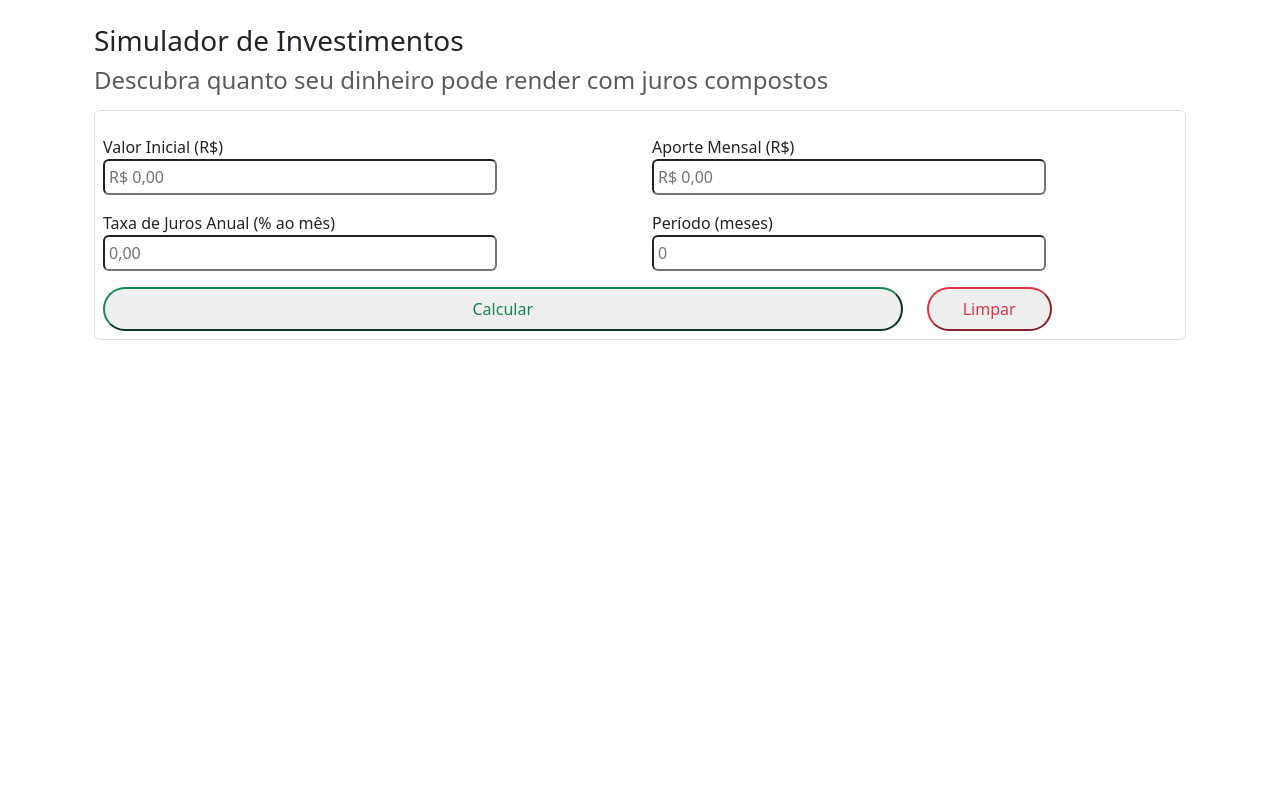
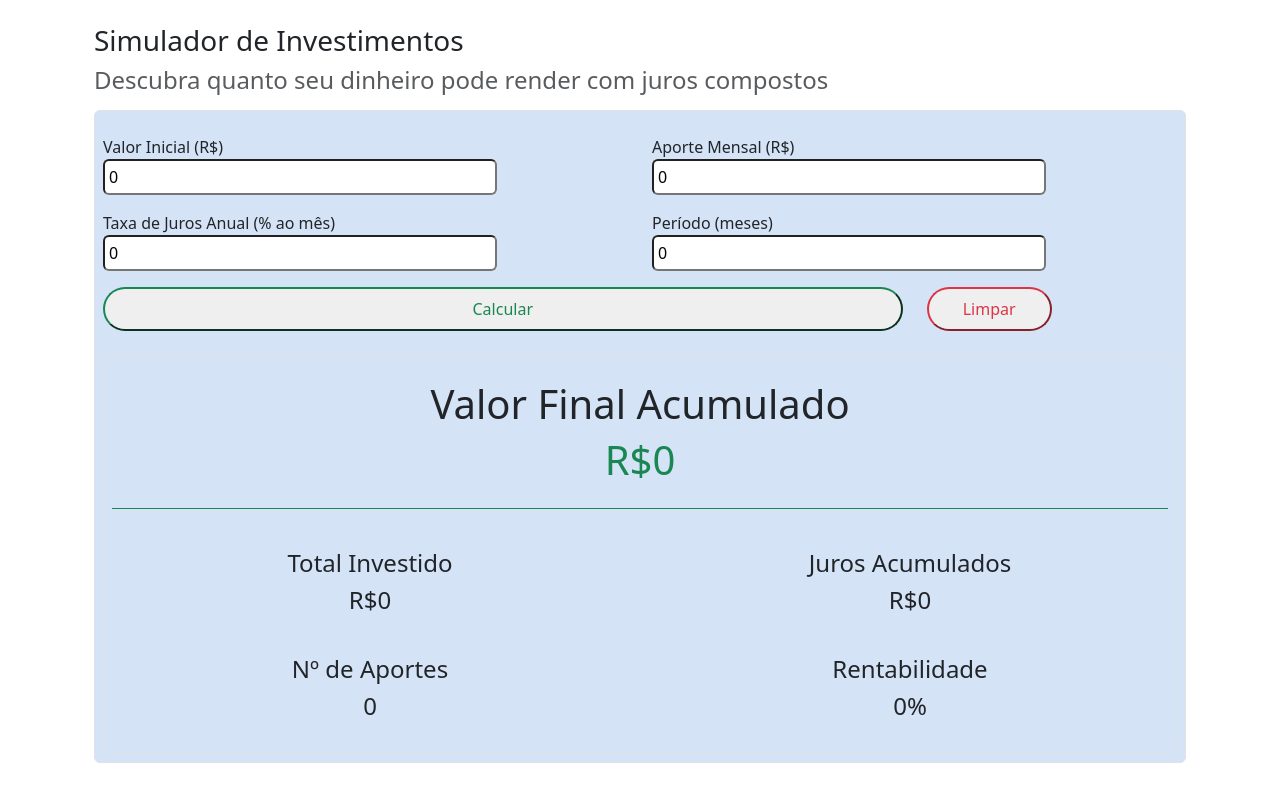
Before and after one commit to LeticiaSudan/fatec_pdm_p1, a React (Vite) app in the folder p1-investimentos/: page / in a window 1280 px wide. Both pictures are taken after a click on the button "Calcular". Built offline with nearby package versions, Linux system fonts and the light colour scheme.

Commit message:
feat(p1): cria exibedados

```diff
--- a/p1-investimentos/src/App.jsx
+++ b/p1-investimentos/src/App.jsx
@@ -1,14 +1,16 @@
 import React from 'react'
 import CapturaDados from './CapturaDados'
+import ExibeDados from './ExibeDados'
 
 const App = () => {
   return (
-    <div className="container p-4">
+    <div className="container p-4 ">
       <div className="row">
         <div className="col-sm-12 col-lg-12 col-xxl-12">
           <h3>Simulador de Investimentos</h3>
           <h4 className="text-muted mb-3">Descubra quanto seu dinheiro pode render com juros compostos</h4>
           <CapturaDados></CapturaDados>
+
         </div>
       </div>
     </div>
--- a/p1-investimentos/src/CapturaDados.jsx
+++ b/p1-investimentos/src/CapturaDados.jsx
@@ -1,37 +1,108 @@
-import React from 'react'
+import React, { useState } from 'react'
+import ExibeDados from './ExibeDados';
 
 const CapturaDados = () => {
+    const [calcular, setCalcular] = useState(false);
+    const [valorInicial, setValorInicial] = useState(0);
+    const [aporteMensal, setAporteMensal] = useState(0);
+    const [taxaJurosAnual, setTaxaJurosAnual] = useState(0);
+    const [periodoMeses, setPeriodoMeses] = useState(0);
+
+    const [valorFinal, setValorFinal] = useState(0);
+    const [totalInvestido, setTotalInvestido] = useState(0);
+    const [jurosAcumulados, setJurosAcumulados] = useState(0);
+    const [nAportes, setNAportes] = useState(0);
+    const [rentabilidade, setRentabilidade] = useState(0);
+    const [mostrarResultado, setMostrarResultado] = useState(false);
+
+    const calcularValores = () => {
+        const valorFinalCalculado =
+            valorInicial +
+            (aporteMensal * periodoMeses) +
+            (valorInicial * (taxaJurosAnual / 100) * (periodoMeses / 12));
+
+        const totalInvestidoCalculado =
+            valorInicial + (aporteMensal * periodoMeses);
+
+        const jurosAcumuladosCalculados =
+            valorFinalCalculado - totalInvestidoCalculado;
+
+        const nAportesCalculados = periodoMeses;
+
+        const rentabilidadeCalculada =
+            totalInvestidoCalculado > 0
+                ? (jurosAcumuladosCalculados / totalInvestidoCalculado) * 100
+                : 0;
+
+        setValorFinal(valorFinalCalculado);
+        setTotalInvestido(totalInvestidoCalculado);
+        setJurosAcumulados(jurosAcumuladosCalculados);
+        setNAportes(nAportesCalculados);
+        setRentabilidade(rentabilidadeCalculada);
+    };
+
     return (
-    <div className='container p-2 border rounded'>
+        <div className='container p-2 border rounded mt-3' style={{ backgroundColor: '#d5e3f6' }}>
             <div className='row'>
                 <div className='col-sm-12 col-lg-6 col-xxl-6 mt-3'>
                     <label htmlFor="valorInicial">Valor Inicial (R$)</label><br></br>
-          <input className="w-75 rounded p-1" type="text" placeholder="R$ 0,00"/>
+                    <input className="w-75 rounded p-1" type="number" placeholder="R$ 0,00" value={valorInicial} onChange={(e) => setValorInicial(Number(e.target.value))} />
                 </div>
 
                 <div className='col-sm-12 col-lg-6 col-xxl-6 mt-3'>
                     <label htmlFor="valorInicial">Aporte Mensal (R$)</label><br></br>
-          <input className="w-75 rounded p-1" type="text" placeholder="R$ 0,00"/>
+                    <input className="w-75 rounded p-1" type="number" placeholder="R$ 0,00" value={aporteMensal} onChange={(e) => setAporteMensal(Number(e.target.value))} />
                 </div>
 
                 <div className='col-sm-12 col-lg-6 col-xxl-6 mt-3'>
                     <label htmlFor="valorInicial">Taxa de Juros Anual (% ao mês)</label><br></br>
-          <input className="w-75 rounded p-1" type="text" placeholder="0,00"/>
+                    <input className="w-75 rounded p-1" type="number" placeholder="0,00" value={taxaJurosAnual} onChange={(e) => setTaxaJurosAnual(Number(e.target.value))} />
                 </div>
 
                 <div className='col-sm-12 col-lg-6 col-xxl-6 mt-3'>
                     <label htmlFor="valorInicial">Período (meses)</label><br></br>
-          <input className="w-75 rounded p-1" type="text" placeholder="0"/>
+                    <input className="w-75 rounded p-1" type="number" placeholder="0" value={periodoMeses} onChange={(e) => setPeriodoMeses(Number(e.target.value))} />
                 </div>
 
-        <div className='col-sm-12 col-lg-9 col-xxl-9'>
-          <button className='mt-3 rounded-pill border-success text-success w-100 p-2'>Calcular</button>
+                <div className='col-sm-12 col-lg-9'>
+                    <button
+                        className='mt-3 rounded-pill border-success text-success w-100 p-2'
+                        onClick={() => {
+                            calcularValores();
+                            setMostrarResultado(true);
+                        }}
+                    >
+                        Calcular
+                    </button>
                 </div>
 
-        <div className='col-sm-12 col-lg-3 col-xxl-3'>
-          <button className='mt-3 rounded-pill border-danger text-danger w-50 p-2'>Limpar</button>
+                <div className='col-sm-12 col-lg-3'>
+                    <button
+                        className='mt-3 rounded-pill border-danger text-danger w-50 p-2'
+                        onClick={() => {
+                            setValorInicial(0);
+                            setAporteMensal(0);
+                            setTaxaJurosAnual(0);
+                            setPeriodoMeses(0);
+                            setMostrarResultado(false);
+                        }}
+                    >
+                        Limpar
+                    </button>
                 </div>
             </div>
+
+            {mostrarResultado && (
+                <div className="mt-4">
+                    <ExibeDados
+                        valorFinal={valorFinal}
+                        totalInvestido={totalInvestido}
+                        jurosAcumulados={jurosAcumulados}
+                        nAportes={nAportes}
+                        rentabilidade={rentabilidade}
+                    />
+                </div>
+            )}
         </div>
     )
 }
--- /dev/null
+++ b/p1-investimentos/src/ExibeDados.jsx
@@ -0,0 +1,42 @@
+import CapturaDados from './CapturaDados'
+import React, { useState } from 'react'
+
+const ExibeDados = ({ valorFinal, totalInvestido, jurosAcumulados, nAportes, rentabilidade}) => {
+
+    return (
+        <div className='container p-2 border rounded ' style={{ backgroundColor: '#d5e3f6' }}>
+            <div className='row justify-content-center text-center'>
+                <div className='col-sm-12 col-lg-6 col-xxl-6 p-3 mx-auto'>
+                    <h1>Valor Final Acumulado</h1>
+                    <h1 className='text-success'>R${valorFinal}</h1>
+                </div>
+            </div>
+
+            <div className='mb-4 text-success border-bottom border-success mx-auto text-left'></div>
+
+            <div className='row justify-content-center text-center'>
+                <div className='col-12 col-md-6 col-lg-6 mt-3 mb-3'>
+                    <h4>Total Investido</h4>
+                    <h4>R${totalInvestido}</h4>
+                </div>
+
+                <div className='col-12 col-md-6 col-lg-6 mt-3 mb-3'>
+                    <h4>Juros Acumulados</h4>
+                    <h4>R${jurosAcumulados}</h4>
+                </div>
+
+                <div className='col-12 col-md-6 col-lg-6 mt-3 mb-3'>
+                    <h4>Nº de Aportes</h4>
+                    <h4>{nAportes}</h4>
+                </div>
+
+                <div className='col-12 col-md-6 col-lg-6 mt-3 mb-3'>
+                    <h4>Rentabilidade</h4>
+                    <h4>{rentabilidade}%</h4>
+                </div>
+            </div>
+        </div>
+    )
+}
+
+export default ExibeDados
```
Lines whose indentation alone changed are shown as unchanged.
